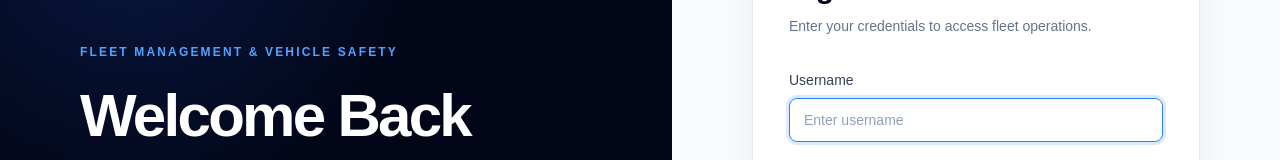
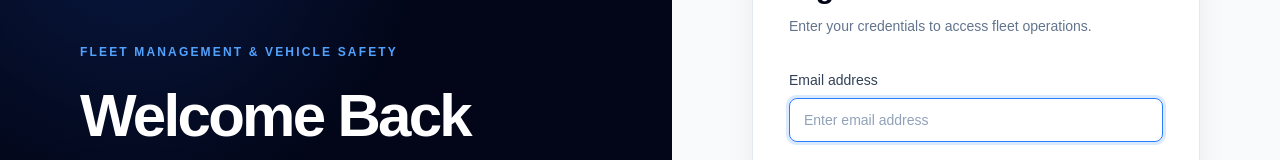
Before and after one commit to sadu16826-dot/FleetGuard-pro, a Next.js app: page /login in a window 1280 px wide. Shown: the part 240-400 px from the top of the page. Built offline with nearby package versions, Linux system fonts and the light colour scheme.

Commit message:
Clarify production login email requirement

```diff
--- a/src/components/auth/login-form.tsx
+++ b/src/components/auth/login-form.tsx
@@ -33,7 +33,7 @@ export function LoginForm() {
   }
 
   return <form onSubmit={submit} className="mt-8 space-y-5">
-    <div><label htmlFor="username" className="mb-2 block text-sm font-medium text-slate-700">Username</label><Input id="username" name="username" placeholder="Enter username" autoComplete="username" required autoFocus/></div>
+    <div><label htmlFor="username" className="mb-2 block text-sm font-medium text-slate-700">Email address</label><Input id="username" name="username" type="email" placeholder="Enter email address" autoComplete="email" required autoFocus/></div>
     <div><div className="mb-2 flex items-center justify-between"><label htmlFor="password" className="text-sm font-medium text-slate-700">Password</label><a href="#" className="text-xs font-semibold text-blue-600 hover:text-blue-700">Forgot password?</a></div><div className="relative"><Input id="password" name="password" type={visible ? "text" : "password"} placeholder="Enter password" autoComplete="current-password" required className="pr-11"/><button type="button" onClick={() => setVisible(!visible)} className="absolute inset-y-0 right-0 grid w-11 place-items-center text-slate-400 hover:text-slate-700" aria-label={visible ? "Hide password" : "Show password"}>{visible ? <EyeOff size={17}/> : <Eye size={17}/>}</button></div></div>
     <label className="flex w-fit items-center gap-2 text-sm text-slate-600"><input name="remember" type="checkbox" className="size-4 rounded border-slate-300 accent-blue-600"/>Remember me</label>
     {error && <div role="alert" className="rounded-lg border border-red-200 bg-red-50 px-3.5 py-3 text-sm text-red-700">{error}</div>}
```
